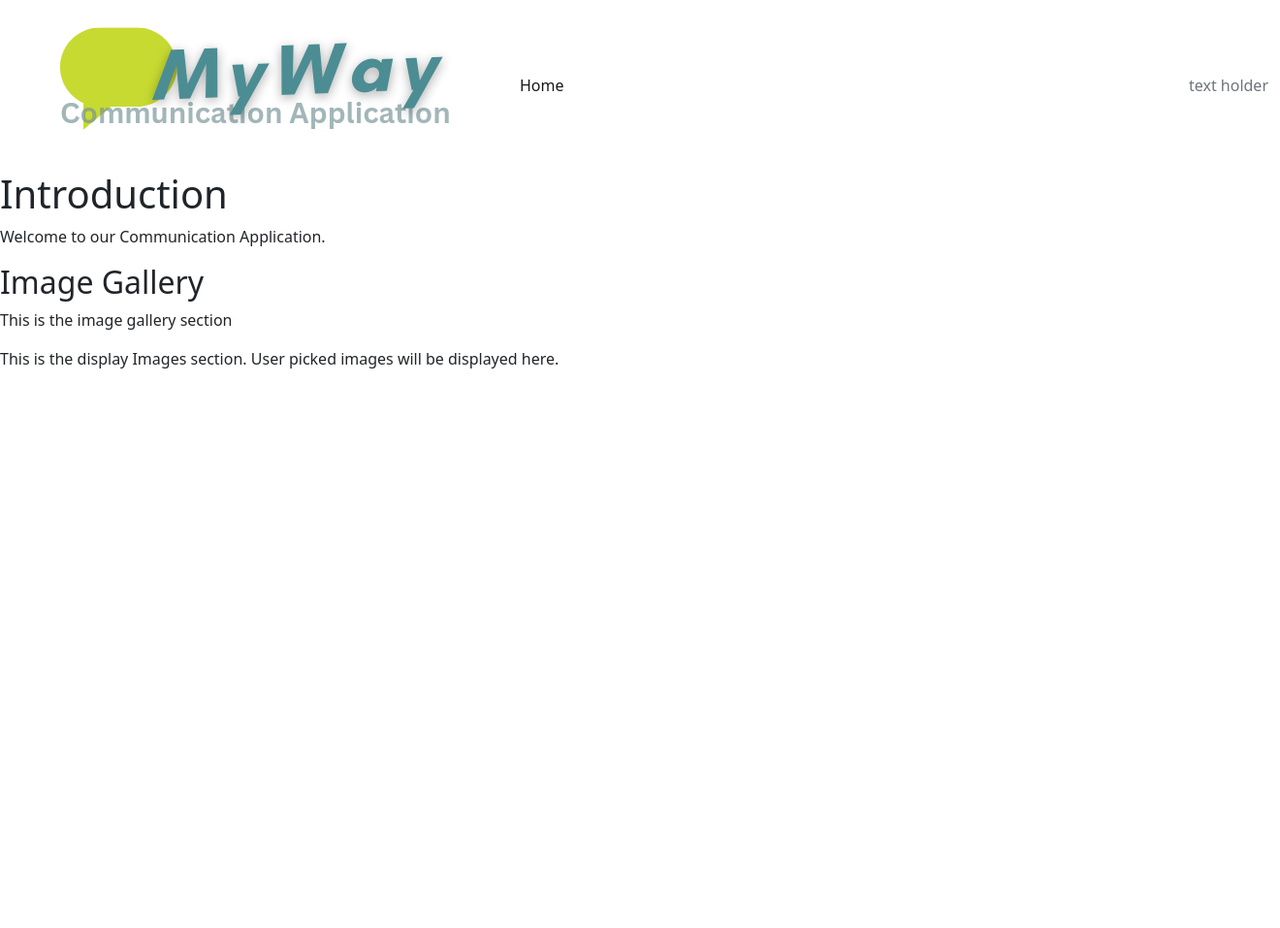
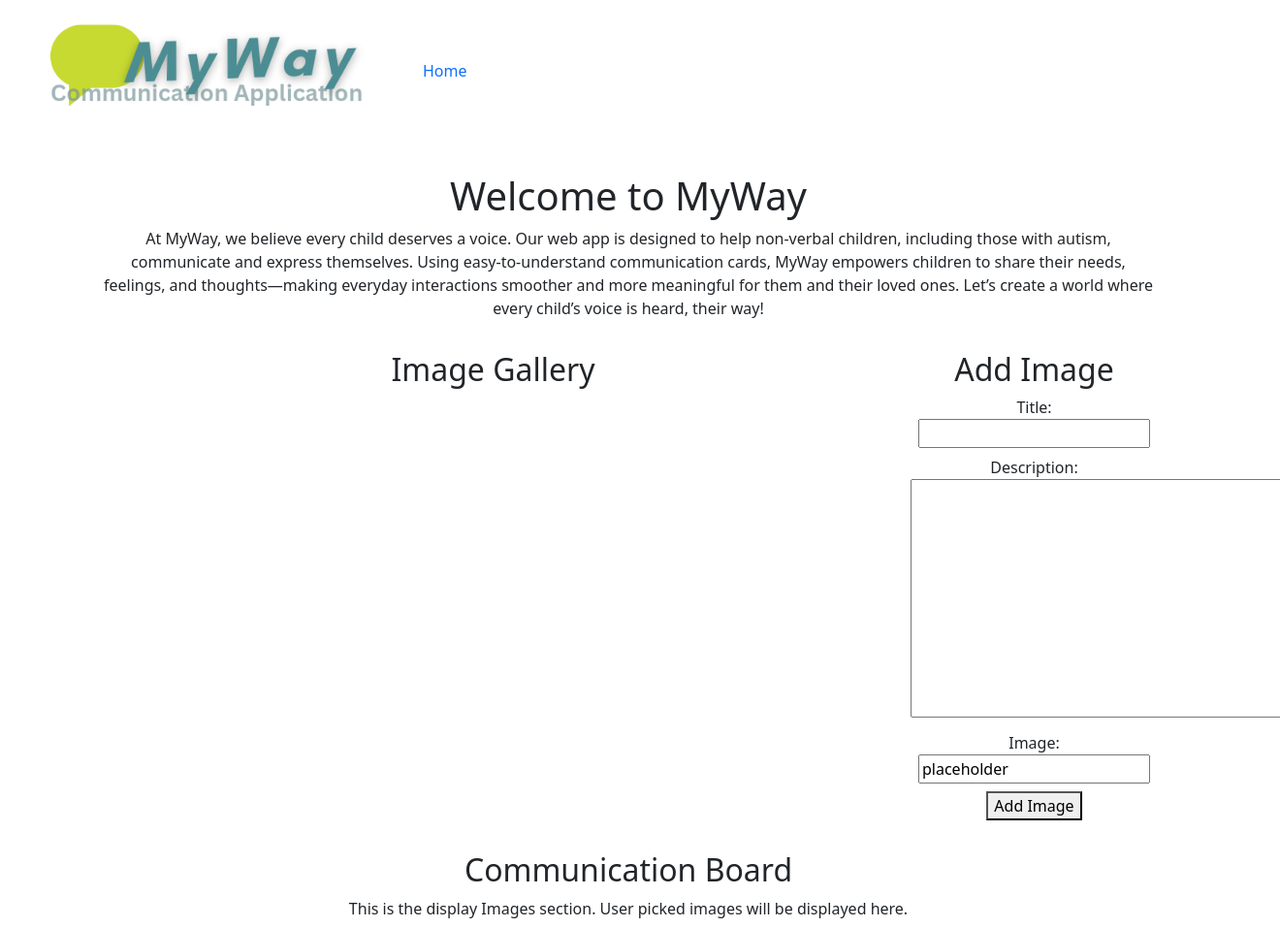
Before and after one commit to ZoltanSzarvas0209/mp3_MyWay, a Django app: page / in a window 1320 px wide; the page is wider, and only the part inside the window is pictured. Shown: that part at 97% size. Before the commit the page ends 380 px from the top of that part, so only its background shows below. Run offline with Django 4.2, Linux system fonts and the light colour scheme; data that the repository does not hold is empty.

Commit message:
form and view added to handle crud functionality for the image gallery

```diff
--- /dev/null
+++ b/communication/forms.py
@@ -0,0 +1,7 @@
+from django import forms
+from .models import Image
+
+class ImageForm(forms.ModelForm):
+    class Meta:
+        model = Image
+        fields = ['title', 'description', 'image_url']
--- a/communication/models.py
+++ b/communication/models.py
@@ -10,7 +10,7 @@ class Image(models.Model):
     title = models.CharField(max_length=200)
     description = models.TextField(blank=True, null=True)
     created_on = models.DateTimeField(auto_now_add=True)
-    image_url = CloudinaryField('image', default='https://res.cloudinary.com/your_cloud_name/image/upload/vdefault_placeholder.jpg')
+    image_url = CloudinaryField('image', default='placeholder')
 
     def __str__(self):
         return self.title
--- a/communication/templates/communication/index.html
+++ b/communication/templates/communication/index.html
@@ -1,31 +1,65 @@
 {% extends "base.html" %}
+{% load static %}
 
 {% block content %}
 
+<div class="container mt-4">
 
     <!-- Introduction Section -->
-    <section>
-        <h1>Introduction</h1>
+    <section class="row mt-4">
+        <div class="col-12 text-center">
+            <h1>Welcome to MyWay</h1>
             <article>
-            <p>Welcome to our Communication Application.</p>
+                At MyWay, we believe every child deserves a voice. Our web app is designed to help non-verbal children, including those with autism, communicate and express themselves.
+
+                Using easy-to-understand communication cards, MyWay empowers children to share their needs, feelings, and thoughts—making everyday interactions smoother and more meaningful for them and their loved ones.
+
+                Let’s create a world where every child’s voice is heard, their way!
             </article>
+        </div>
     </section>
 
     <!-- Image Gallery Section -->
-    <section>
-        <h2>Image Gallery</h2>
-        <p>This is the image gallery section</p>
-
+    <section class="row mt-4">
+        <div class="col-9">
+            <h2 class="text-center">Image Gallery</h2>
+            <div class="d-flex flex-wrap justify-content-center gap-3 mt-3">
                 {% for image in images %}
-            <div class="image-item">
+                    <div class="image-item text-center">
                         <h3>{{ image.title }}</h3>
-                <img src="{{ image.image_url }}" alt="{{ image.title }}" />
+                        {% if "placeholder" in image.image_url %}
+                            <img src="{% static 'images/default.jpg' %}" alt="placeholder image" class="img-thumbnail">
+                        {% else %}
+                            <img src="{{ image.image_url }}" alt="{{ image.title }}" class="img-thumbnail">
+                        {% endif %}
+                        <form action="{% url 'delete_image' image.id %}" method="post" style="display:inline;">
+                            {% csrf_token %}
+                            <button type="submit">Delete</button>
+                        </form>
                     </div>
                 {% endfor %}
+            </div>
+        </div>
+        <div class="col-3">
+            <h2 class="text-center">Add Image</h2>
+            <!--ChatGPT used to find enctype to handle image uploads correctly-->
+            <form method="post" enctype="multipart/form-data">
+                {% csrf_token %}
+                {{ form.as_p }} <!-- Render form fields -->
+                <button type="submit">Add Image</button>
+            </form>
+
+        </div>
     </section>
 
-    <section>
+    <!-- Display Images Section -->
+    <section class="row mt-4">
+        <div class="col-12 text-center">
+            <h2>Communication Board</h2>
             <p>This is the display Images section. User picked images will be displayed here.</p>
+        </div>
     </section>
 
+</div>
+
 {% endblock %}
--- a/communication/urls.py
+++ b/communication/urls.py
@@ -2,5 +2,6 @@ from django.urls import path
 from . import views
 
 urlpatterns = [
-    path('', views.communication_view, name='communication_home'),
+    path('', views.communication_view, name='communication_home'),  # Home path
+    path('delete_image/<int:image_id>/', views.delete_image, name='delete_image'),  # Delete image path
 ]
--- a/communication/views.py
+++ b/communication/views.py
@@ -1,15 +1,36 @@
-from django.shortcuts import render
+from django.shortcuts import render, redirect, get_object_or_404
 from .models import Image
+from .forms import ImageForm
+from django.contrib import messages
 
 
 # Get all images and template with introduction
 def communication_view(request):
 
     queryset = Image.objects.all()  # Fetch all Image objects
+    form = ImageForm()
+
+    if request.method == 'POST':
+        form = ImageForm(request.POST, request.FILES)
+
+        if form.is_valid():
+            form.save()
+            messages.success(request, "Image uploaded successfully!")
+            return redirect('communication_home')
+        else:
+            messages.error(request, "Failed to upload image. Please try again.")
 
 
     return render(
         request,
         "communication/index.html",
-        {"images": queryset},  # Pass the queryset to the template
+        {"images": queryset,
+        "form": form},  # Pass the queryset to the template
     )
+
+# view for deleting an image
+def delete_image(request, image_id):
+    image = get_object_or_404(Image, id=image_id)
+    image.delete()
+    messages.success(request, "Image deleted successfully!")
+    return redirect('communication_home')
--- a/static/css/style.css
+++ b/static/css/style.css
@@ -0,0 +1,66 @@
+/*------------------------------Sections styling----------------------------*/
+
+/* Section styling */
+section {
+    text-align: center;
+    width: 100%;
+}
+
+/* Center-align the gallery */
+.image-gallery {
+    display: flex;
+    justify-content: center;
+    flex-wrap: wrap; /* Allows wrapping to the next line if there are too many images */
+    gap: 16px; /* Adds space between images */
+}
+
+/* Styling for each image item */
+.image-item {
+    text-align: center;
+    width: 150px; /* Set a fixed width for uniformity */
+}
+
+.image-item img {
+    max-width: 100%; /* Makes the image responsive */
+    height: auto; /* Maintains aspect ratio */
+    border-radius: 8px; /* Optional: rounded corners */
+    box-shadow: 0 4px 6px rgba(0, 0, 0, 0.1); /* Optional: adds subtle shadow */
+}
+
+/* Ensure headings are centered */
+h1, h2, h3, p {
+    margin: 8px 0;
+}
+
+/*-------------------------------------Header------------------------------*/
+
+/* Make the logo responsive */
+.navbar-brand img {
+    width: auto;
+    height: 120px;
+}
+
+
+/* Media queries to ensure responsive design */
+/* Make logo full-width on smaller screens when navbar is collapsed */
+@media (max-width: 768px) {
+    .navbar-brand img {
+        width: 100%;
+        height: auto;
+    }
+}
+
+@media (max-width: 768px) {
+    .navbar {
+        text-align: center;
+    }
+
+    .navbar-toggler {
+        margin-left: auto;
+        margin-right: auto;
+    }
+
+    .navbar-collapse {
+        text-align: center;
+    }
+}
--- a/templates/base.html
+++ b/templates/base.html
@@ -20,7 +20,7 @@
 <body class="d-flex flex-column h-100 main-bg">
 
     <!-- Navigation -->
-    <nav class="navbar navbar-expand-lg navbar-light bg-white">
+    <nav class="navbar navbar-expand-lg">
         <div class="container-fluid">
             <a class="navbar-brand" href="{% url 'communication_home' %}"><img src="{% static 'images/mywaylogo.png' %}"></a>
             <!-- Toggle button on smaller screen sizes, code is reused from CodeInstitute Blog tutorial-->
@@ -37,9 +37,7 @@
                     </li>
 
                 </ul>
-                <span class="navbar-text text-muted">
-                    text holder
-                </span>
+
             </div>
         </div>
     </nav>
```
Also changed, not shown: README.md, static/images/default.jpg (added). Lines whose indentation alone changed are shown as unchanged.
